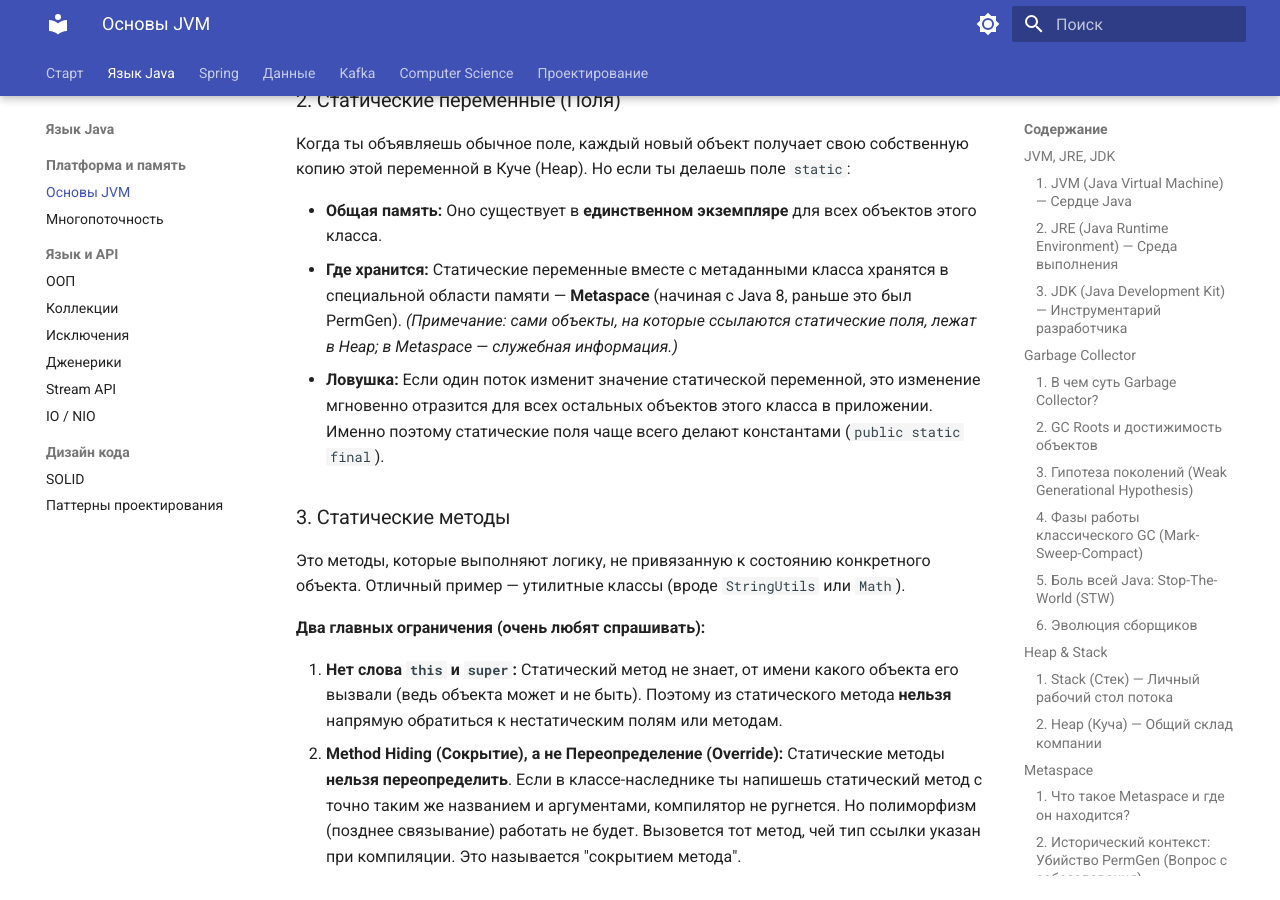
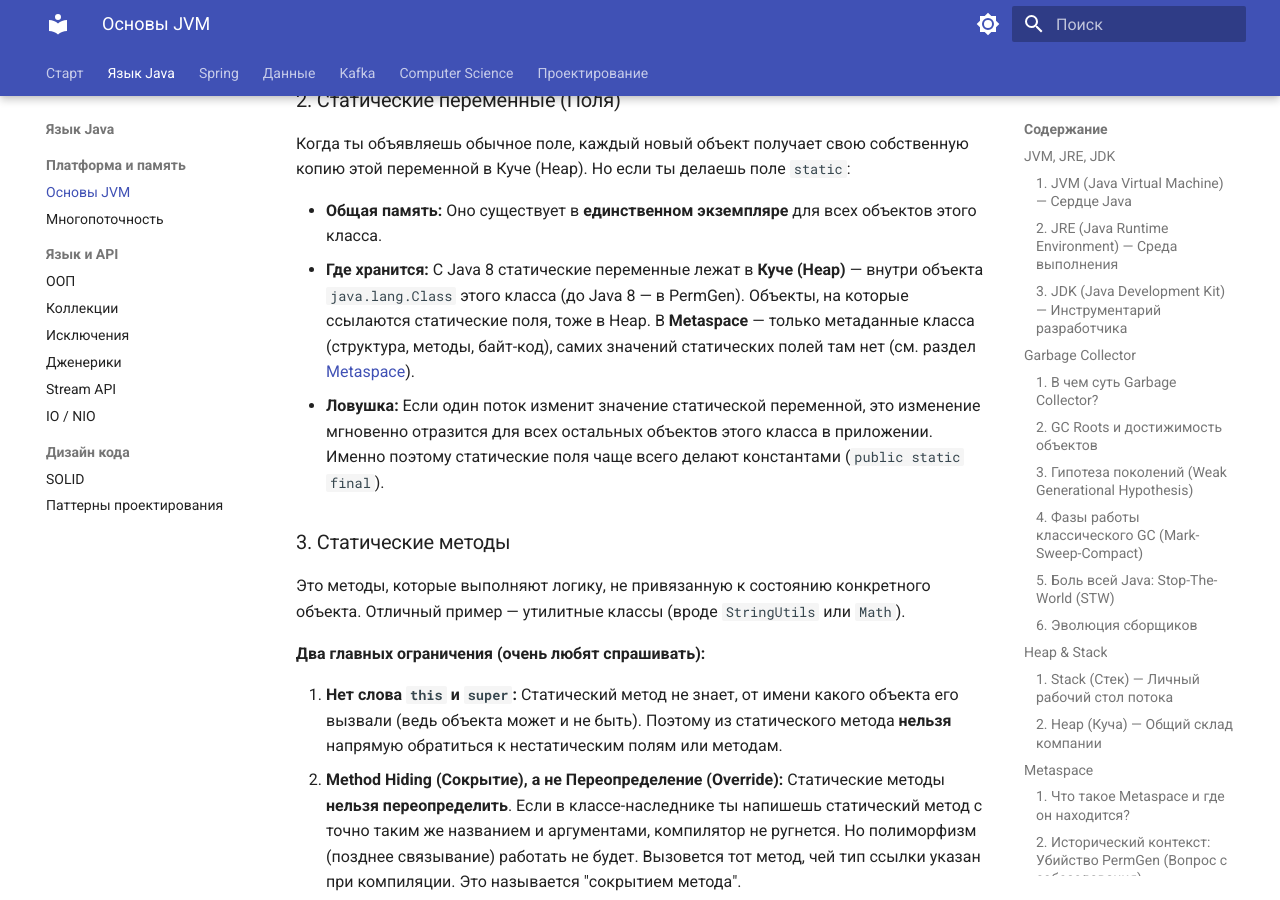
Before and after one commit to bemyskyy/interview-prep, an MkDocs documentation site: the page built from docs/java/basics.md, in a window 1280 px wide and 900 px high, scrolled down 22278 px. Built offline with MkDocs 1.6.1 and Material for MkDocs 9.7.7, drawn with Linux system fonts in a browser that asks for light colours.

Commit message:
fix(basics): статические поля с Java 8 хранятся в куче, а не в Metaspace
Раздел про static противоречил разделу про Metaspace на той же
странице. С Java 8 значения статических полей лежат в Heap внутри
объекта java.lang.Class; в Metaspace — только метаданные класса.

Co-Authored-By: Claude Opus 5.5 <noreply@anthropic.com>
Claude-Session: https://claude.ai/code/session_0134ndqZYeQsqiZKLSZ2mA4Y

```diff
--- a/docs/java/basics.md
+++ b/docs/java/basics.md
@@ -533,7 +533,7 @@ public void calculate() {
 Когда ты объявляешь обычное поле, каждый новый объект получает свою собственную копию этой переменной в Куче (Heap). Но если ты делаешь поле `static`:
 
 - **Общая память:** Оно существует в **единственном экземпляре** для всех объектов этого класса.
-- **Где хранится:** Статические переменные вместе с метаданными класса хранятся в специальной области памяти — **Metaspace** (начиная с Java 8, раньше это был PermGen). _(Примечание: сами объекты, на которые ссылаются статические поля, лежат в Heap; в Metaspace — служебная информация.)_
+- **Где хранится:** С Java 8 статические переменные лежат в **Куче (Heap)** — внутри объекта `java.lang.Class` этого класса (до Java 8 — в PermGen). Объекты, на которые ссылаются статические поля, тоже в Heap. В **Metaspace** — только метаданные класса (структура, методы, байт-код), самих значений статических полей там нет (см. раздел [Metaspace](#metaspace)).
 - **Ловушка:** Если один поток изменит значение статической переменной, это изменение мгновенно отразится для всех остальных объектов этого класса в приложении. Именно поэтому статические поля чаще всего делают константами (`public static final`).
 
 ### 3. Статические методы
```
